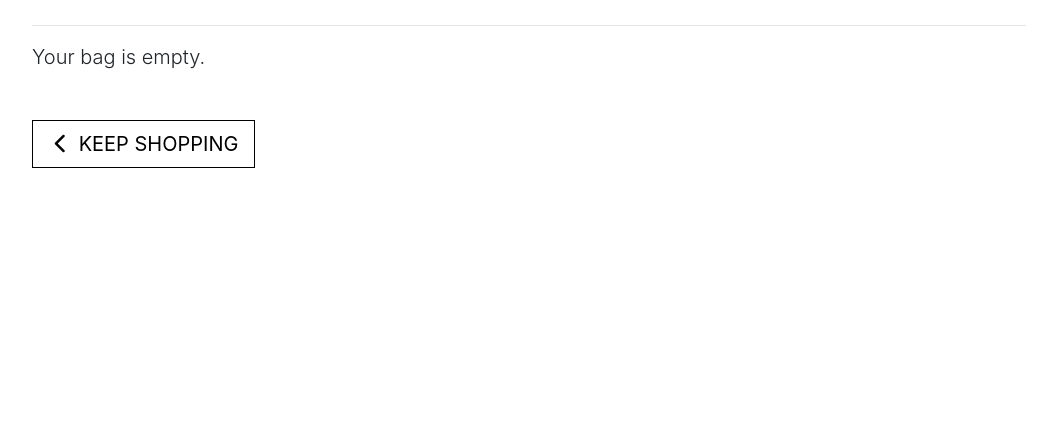
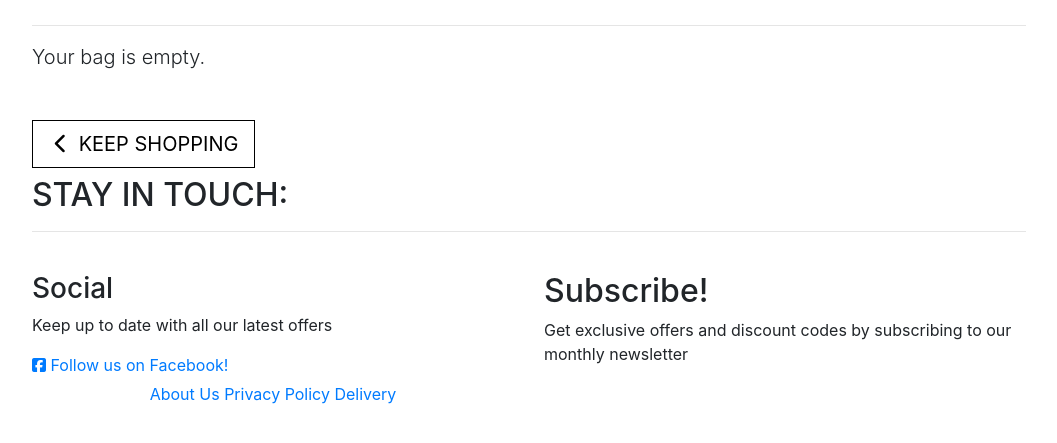
Before and after one commit to DionneMaguire/dionnes_wines, a Django app: page /bag/ in a window 1280 px wide. Shown: the part 234-677 px from the top of the page, without its empty margins (111-1168 px from the left). Run offline with Django 3.2, Linux system fonts and the light colour scheme; some libraries are stand-ins or nearby versions.

Commit message:
added footer to base.html and updated readme with web marketing

```diff
--- a/templates/base.html
+++ b/templates/base.html
@@ -144,10 +144,43 @@
 
     {% block page_header %}
     {% endblock %}
-
+    <main>
     {% block content %}
     {% endblock %}
+    </main>
 
+    <!-- Footer -->
+    <footer class="container-wrapper">
+        <div class="container quotes-container content-container">
+            <section class="footer">
+                <div class="row">
+                    <div class="col-12 page-header mb-4">
+                        <h2 class="text-uppercase">Stay in touch:</h2>
+                        <hr class="block-divider block-divider--short">
+                    </div>
+                </div>
+                <div class="row">
+                    <div class="col-12 col-md-6">
+                        <h3>Social</h3>
+                        <p>Keep up to date with all our latest offers</p>
+                        <a href="#" target="_blank"><i class="fab fa-facebook-square"></i> Follow us on Facebook!</a>
+                    </div>
+                    <div class="col-12 col-md-6">
+                        <h2>Subscribe!</h2>
+                        <p>Get exclusive offers and discount codes by subscribing to our monthly newsletter</p>
+                        <!-- Mailchimp signup form here -->
+                    </div>
+                </div>
+                <div class="row">
+                    <div class="col-12 col-md-6 text-center">
+                        <a href="#" target="_blank">About Us</a>
+                        <a href="#" target="_blank">Privacy Policy</a>
+                        <a href="#" target="_blank">Delivery</a>
+                    </div>
+                </div>
+            </section>
+        </div>
+    </footer>
     {% block postloadjs %}
     <script type="text/javascript">
         $('.toast').toast('show');
```
Also changed, not shown: README.md.
